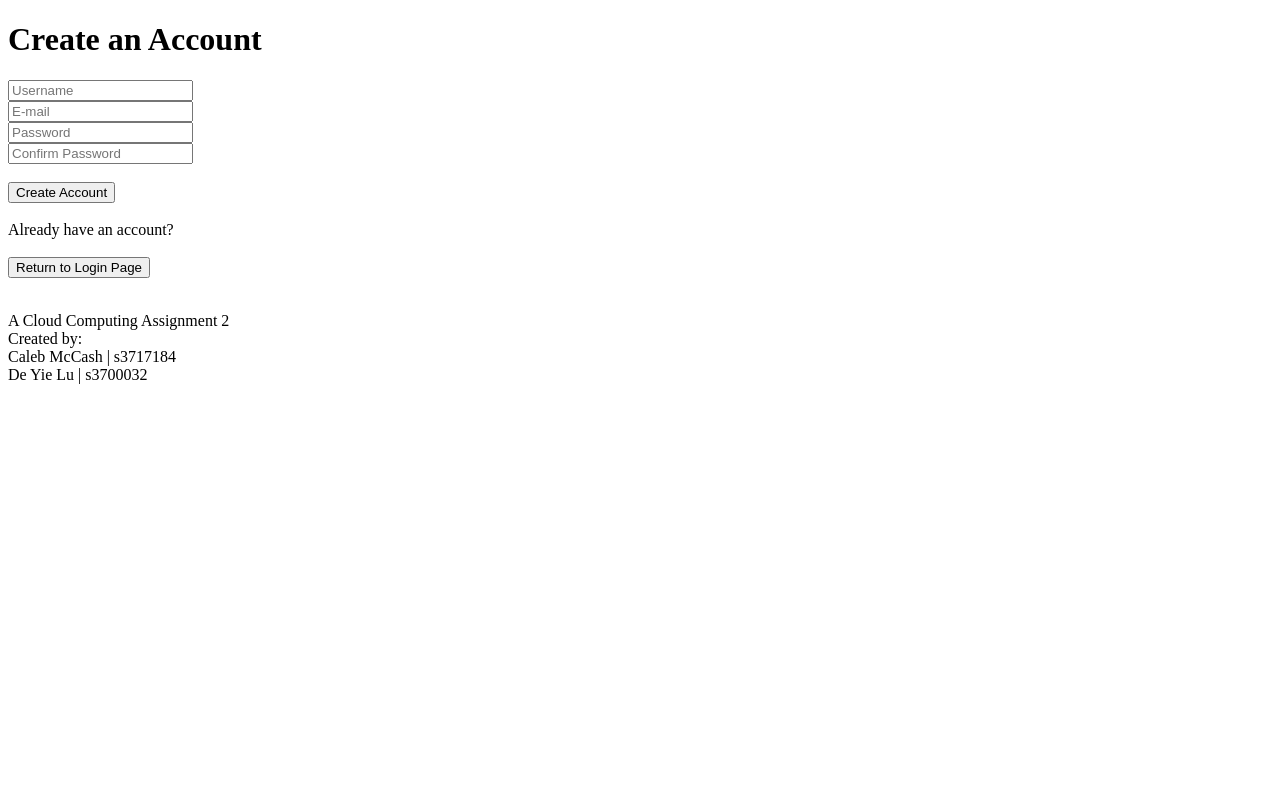
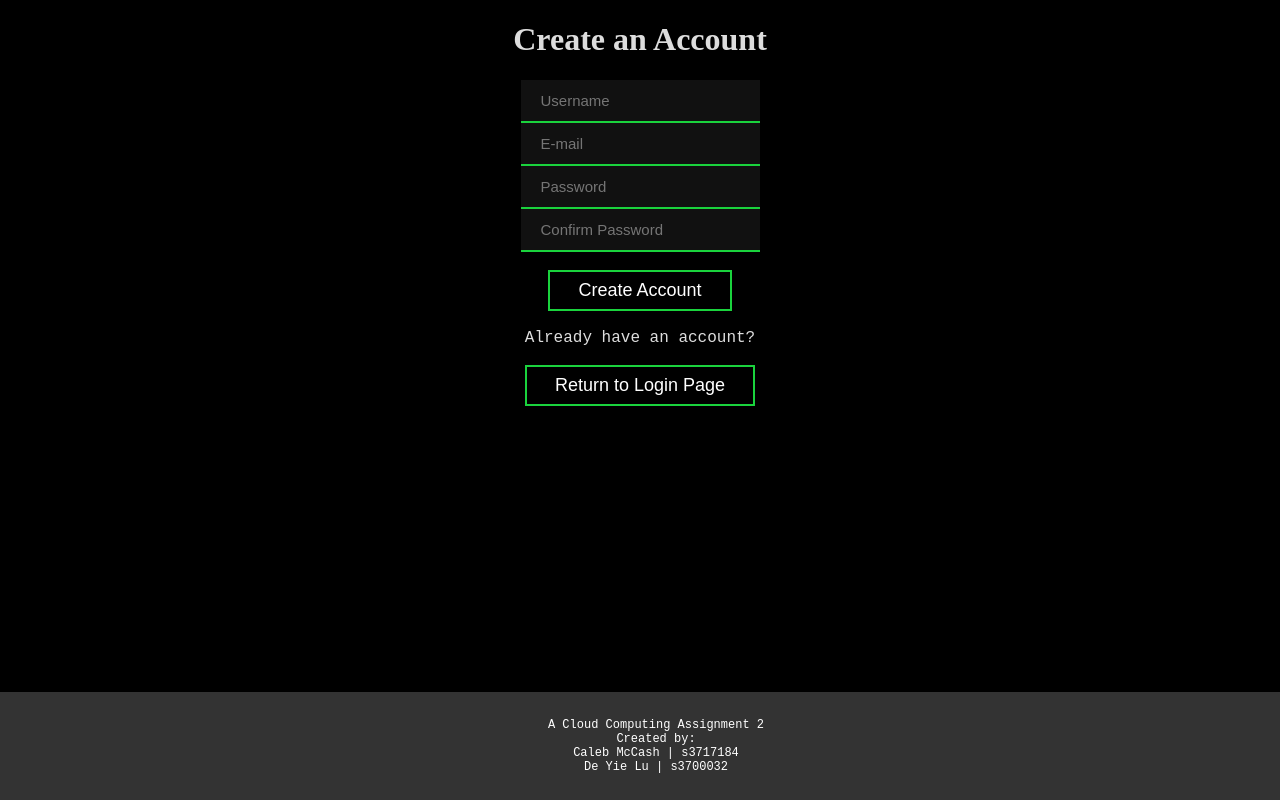
Before and after one commit to Sardonicalll/cc_a2, a PHP site: page /register.php in a window 1280 px wide. Run offline with PHP 8.4, Linux system fonts and the light colour scheme.

Commit message:
added <style> back into php

```diff
--- a/register.php
+++ b/register.php
@@ -4,7 +4,7 @@
 <title>Register</title>
     <!-- Head containing stylesheet link -->
 <head>
-    <link rel="loginSS" href="loginstyles.css">
+    <link rel="loginSS" href="css/loginstyles.css">
 </head>
     <!-- Header -->
 <header>
@@ -45,6 +45,76 @@
         De Yie Lu | s3700032
     </p>
 </footer>
+<!-- Stylesheet -->
+<style>
+h1 {
+    font-family: "Times New Roman", Times, serif;
+}
+
+body {
+    margin: 0;
+    font-family: "Courier New", Courier, monospace;
+    text-align: center;
+    color: #DDD;
+    background-color: #000000;
+}
+
+h2 {
+	color: #FFFFFF;
+}
+
+input[type=key] {
+	border: none;
+    border-bottom: 2px solid #1ad33d;
+    padding: 12px 20px;
+    font-size: 15px;
+    color: #DDD;
+    background-color: #111111;
+}
+
+input[type=integer] {
+	border: none;
+    border-bottom: 2px solid #1ad33d;
+    padding: 12px 20px;
+    font-size: 15px;
+    color: #DDD;
+    background-color: #111111;
+}
+
+input[type=submit] {
+    background-color: #000000;
+    border: 2px solid #1ad33d;
+    color: white;
+    padding: 8px 28px;
+    text-align: center;
+    text-decoration: none;
+    display: inline-block;
+    font-size: 18px;
+}
+
+input[type=button] {
+	background-color: #000000;
+    border: 2px solid #1ad33d;
+    color: white;
+    padding: 8px 28px;
+    text-align: center;
+    text-decoration: none;
+    display: inline-block;
+    font-size: 18px;
+}
+
+footer {
+    background-color: #333;
+    padding: 14px 16px;
+    color: #FFFFFF;
+    text-align: center;
+    font-size: 12px;
+    position: fixed;
+    left: 0;
+    bottom: 0;
+    width: 100%;
+}
+</style>
 <?php
 
 ?>
```
Also changed, not shown: app.yaml (+10 -4 lines), index.php (+25 -0 lines), login.php (+71 -1 lines), main.php (+44 -1 lines).
